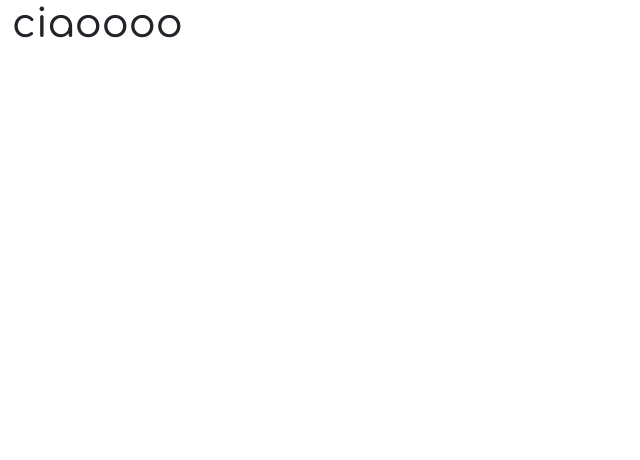
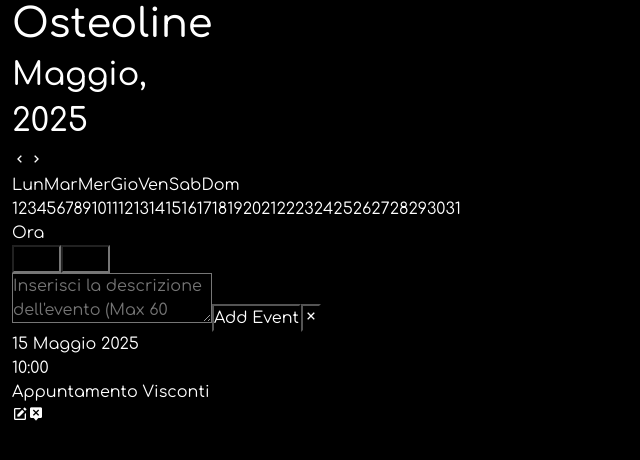
Before and after one commit to Johnnyfromtheblock4/osteoline-calendar, a React (Vite) app: page / in a window 1280 px wide. Shown: the top 460 px of the page, without its empty margins (0-640 px from the left). Built offline with nearby package versions, Linux system fonts and the light colour scheme.

Commit message:
[UPD] CalendarApp.jsx

```diff
--- a/src/components/CalendarApp.jsx
+++ b/src/components/CalendarApp.jsx
@@ -1,9 +1,102 @@
 import "../styles/CalendarApp.css";
 
 const CalendarApp = () => {
-  return <div>
-    <h1>ciaoooo</h1>
-  </div>;
+  return (
+    <div className="calendar-app">
+      <div className="calendar">
+        <div className="heading">
+          <h1 className="heading">Osteoline</h1>
+          <div className="navigate-date">
+            <h2 className="month">Maggio,</h2>
+            <h2 className="year">2025</h2>
+            <div className="buttons">
+              <i className="bx bx-chevron-left"></i>
+              <i className="bx bx-chevron-right"></i>
+            </div>
+          </div>
+          <div className="weekdays">
+            <span>Lun</span>
+            <span>Mar</span>
+            <span>Mer</span>
+            <span>Gio</span>
+            <span>Ven</span>
+            <span>Sab</span>
+            <span>Dom</span>
+          </div>
+          <div className="days">
+            <span>1</span>
+            <span>2</span>
+            <span>3</span>
+            <span>4</span>
+            <span>5</span>
+            <span>6</span>
+            <span>7</span>
+            <span>8</span>
+            <span>9</span>
+            <span>10</span>
+            <span>11</span>
+            <span>12</span>
+            <span>13</span>
+            <span>14</span>
+            <span>15</span>
+            <span>16</span>
+            <span>17</span>
+            <span>18</span>
+            <span>19</span>
+            <span>20</span>
+            <span>21</span>
+            <span>22</span>
+            <span>23</span>
+            <span>24</span>
+            <span>25</span>
+            <span>26</span>
+            <span>27</span>
+            <span>28</span>
+            <span>29</span>
+            <span>30</span>
+            <span>31</span>
+          </div>
+        </div>
+        <div className="events">
+          <div className="event-popup">
+            <div className="time-input">
+              <div className="event-popup-time">Ora</div>
+              <input
+                type="number"
+                name="hours"
+                min={0}
+                max={24}
+                className="hours"
+              />
+              <input
+                type="number"
+                name="minutes"
+                min={0}
+                max={60}
+                className="minutes"
+              />
+            </div>
+            <textarea placeholder="Inserisci la descrizione dell'evento (Max 60 caratteri"></textarea>
+            <button className="event-popup-btn">Add Event</button>
+            <button className="close-event-popup-btn">
+              <i className="bx bx-x"></i>
+            </button>
+          </div>
+          <div className="event">
+            <div className="event-date-warapper">
+              <div className="event-date">15 Maggio 2025</div>
+              <div className="event-time">10:00</div>
+            </div>
+            <div className="event-text">Appuntamento Visconti</div>
+            <div className="event-buttons">
+              <i className="bx bxs-edit alt"></i>
+              <i className="bx bxs-message-alt-x"></i>
+            </div>
+          </div>
+        </div>
+      </div>
+    </div>
+  );
 };
 
 export default CalendarApp;
--- a/src/components/Navbar.jsx
+++ b/src/components/Navbar.jsx
@@ -1,11 +1,7 @@
-import React from 'react'
+import React from "react";
 
 const Navbar = () => {
-  return (
-    <div>
+  return <></>;
+};
 
-    </div>
-  )
-}
-
-export default Navbar
+export default Navbar;
--- a/src/index.css
+++ b/src/index.css
@@ -6,4 +6,6 @@
   box-sizing: border-box;
   outline: none;
   font-family: "Comfortaa", sans-serif;
+  background-color: black;
+  color: white;
 }
```
